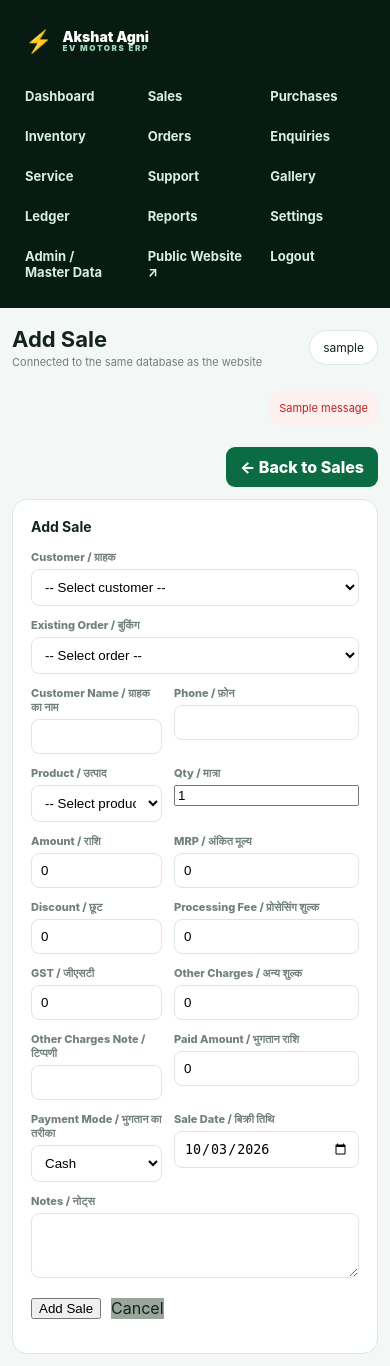
After one commit to shailendracs2011-debug/akshatagnievhub001, a Django app: page /erp/sales/add/ in a window 390 px wide. The commit adds this page. Run offline with Django 5.2, Linux system fonts and the light colour scheme; a user stored in the database is signed in; tables that the repository leaves empty hold one stand-in row (values such as "Sample post"); one stand-in notice (Sample message) is shown; some libraries are stand-ins or nearby versions.

Commit message:
Add ERP sell page with customer/order auto-fill
Add dedicated add/edit sale form in ERP (erp/sales/add/, erp/sales/<pk>/edit/)
with SaleForm. Customer dropdown auto-fills name/phone from Customer data;
order dropdown auto-fills customer name, phone, product, qty, amount and
payment mode from Order data via JSON endpoints (erp/api/customer/<pk>,
erp/api/order/<pk>). Add Sale button on sales table.

```diff
--- a/showroom/forms.py
+++ b/showroom/forms.py
@@ -1,16 +1,19 @@
 import base64
 import io
+from datetime import date
 
 from django import forms
 from django.urls import reverse_lazy
 
 from .images import bytes_to_data_url, thumbnail_data_url, HERO_BYTES, HERO_EDGE, THUMBNAIL_BYTES
 from .models import (
+    Customer,
     Enquiry,
     GalleryImage,
     Order,
     Product,
     ProductGallery,
+    Sale,
     ServiceQuery,
     SiteSetting,
     SupportQuery,
@@ -593,3 +596,70 @@ class SiteSettingForm(forms.ModelForm):
         if commit:
             obj.save()
         return obj
+
+
+class SaleForm(forms.ModelForm):
+    """Admin-facing form to record a walk-in sale.
+
+    The customer and order dropdowns are hooked up to JSON endpoints so
+    picking a customer (or an existing order) auto-fills the name, phone
+    and order details instead of re-typing them on every page.
+    """
+
+    class Meta:
+        model = Sale
+        fields = [
+            'customer', 'order', 'customer_name', 'phone', 'product',
+            'quantity', 'amount', 'mrp_amount', 'discount_amount',
+            'processing_fee', 'gst_amount', 'other_charges',
+            'other_charges_description', 'paid_amount', 'payment_mode',
+            'sale_date', 'notes',
+        ]
+        widgets = {
+            'customer': forms.Select(attrs={'class': 'select', 'data-autofill': 'customer'}),
+            'order': forms.Select(attrs={'class': 'select', 'data-autofill': 'order'}),
+            'customer_name': forms.TextInput(attrs={'class': 'input', 'autocomplete': 'off'}),
+            'phone': forms.TextInput(attrs={'class': 'input', 'autocomplete': 'off', 'inputmode': 'tel'}),
+            'product': forms.Select(attrs={'class': 'select'}),
+            'amount': forms.NumberInput(attrs={'class': 'input', 'step': '0.01'}),
+            'mrp_amount': forms.NumberInput(attrs={'class': 'input', 'step': '0.01'}),
+            'discount_amount': forms.NumberInput(attrs={'class': 'input', 'step': '0.01'}),
+            'processing_fee': forms.NumberInput(attrs={'class': 'input', 'step': '0.01'}),
+            'gst_amount': forms.NumberInput(attrs={'class': 'input', 'step': '0.01'}),
+            'other_charges': forms.NumberInput(attrs={'class': 'input', 'step': '0.01'}),
+            'paid_amount': forms.NumberInput(attrs={'class': 'input', 'step': '0.01'}),
+            'payment_mode': forms.Select(attrs={'class': 'select'}),
+            'sale_date': forms.DateInput(attrs={'class': 'input', 'type': 'date'}),
+            'notes': forms.Textarea(attrs={'class': 'input', 'rows': 3}),
+            'other_charges_description': forms.TextInput(attrs={'class': 'input'}),
+        }
+        labels = {
+            'customer': 'Customer / ग्राहक',
+            'order': 'Existing Order / बुकिंग',
+            'customer_name': 'Customer Name / ग्राहक का नाम',
+            'phone': 'Phone / फ़ोन',
+            'product': 'Product / उत्पाद',
+            'quantity': 'Qty / मात्रा',
+            'amount': 'Amount / राशि',
+            'mrp_amount': 'MRP / अंकित मूल्य',
+            'discount_amount': 'Discount / छूट',
+            'processing_fee': 'Processing Fee / प्रोसेसिंग शुल्क',
+            'gst_amount': 'GST / जीएसटी',
+            'other_charges': 'Other Charges / अन्य शुल्क',
+            'other_charges_description': 'Other Charges Note / टिप्पणी',
+            'paid_amount': 'Paid Amount / भुगतान राशि',
+            'payment_mode': 'Payment Mode / भुगतान का तरीका',
+            'sale_date': 'Sale Date / बिक्री तिथि',
+            'notes': 'Notes / नोट्स',
+        }
+
+    def __init__(self, *args, **kwargs):
+        super().__init__(*args, **kwargs)
+        self.fields['customer'].queryset = Customer.objects.all().order_by('name')
+        self.fields['customer'].empty_label = '-- Select customer --'
+        self.fields['order'].queryset = Order.objects.select_related('product').order_by('-created_at')
+        self.fields['order'].empty_label = '-- Select order --'
+        self.fields['product'].queryset = Product.objects.all().order_by('name')
+        self.fields['product'].empty_label = '-- Select product --'
+        if not self.initial.get('sale_date'):
+            self.initial['sale_date'] = date.today()
--- a/showroom/urls.py
+++ b/showroom/urls.py
@@ -13,7 +13,8 @@ urlpatterns=[
   path('service/',service_enquiry,name='service'), path('support/',support_query,name='support'), path('ticket/<str:ticket>/success/',ticket_success,name='ticket_success'),
   path('erp/login/',ERPLoginView.as_view(),name='erp_login'), path('erp/logout/',ERPLogoutView.as_view(),name='erp_logout'), path('erp/',erp_dashboard,name='erp_dashboard'),
   path('erp/settings/',erp_settings,name='erp_settings'),
-  path('erp/sales/',erp_sales,name='erp_sales'), path('erp/sales/export/',export_sales_excel,name='export_sales'),
+  path('erp/sales/',erp_sales,name='erp_sales'), path('erp/sales/add/',erp_add_sale,name='erp_add_sale'), path('erp/sales/<int:pk>/edit/',erp_edit_sale,name='erp_edit_sale'), path('erp/sales/export/',export_sales_excel,name='export_sales'),
+  path('erp/api/customer/<int:pk>/',erp_customer_json,name='erp_customer_json'), path('erp/api/order/<int:pk>/',erp_order_json,name='erp_order_json'),
   path('erp/purchases/',erp_purchases,name='erp_purchases'), path('erp/purchases/export/',export_purchases_excel,name='export_purchases'),
   path('erp/inventory/',erp_inventory,name='erp_inventory'), path('erp/inventory/export/',export_inventory_excel,name='export_inventory'),
   path('erp/orders/',erp_orders,name='erp_orders'), path('erp/orders/export/',export_orders_excel,name='export_orders'),
--- a/showroom/views.py
+++ b/showroom/views.py
@@ -5,7 +5,7 @@ from django.contrib import messages
 from django.contrib.admin.views.decorators import staff_member_required
 from django.contrib.auth.views import LoginView, LogoutView
 from django.db.models import Q, Sum, Count, F
-from django.http import Http404, HttpResponse
+from django.http import Http404, HttpResponse, JsonResponse
 from django.shortcuts import get_object_or_404, redirect, render
 from openpyxl import Workbook
 from reportlab.lib.pagesizes import A4
@@ -17,6 +17,7 @@ from .forms import (
     EnquiryForm,
     OrderForm,
     PartRequestForm,
+    SaleForm,
     ServiceQueryForm,
     SupportQueryForm,
     SiteSettingForm,
@@ -379,6 +380,67 @@ def erp_dashboard(request):
 def erp_table(request, title, rows, kind): return render(request,'erp/table.html',{'title':title,'rows':rows,'kind':kind})
 @staff_member_required
 def erp_sales(request): return erp_table(request,'Sales',Sale.objects.select_related('product','customer').all(),'sales')
+
+
+@staff_member_required
+def erp_add_sale(request):
+    if request.method == 'POST':
+        form = SaleForm(request.POST)
+        if form.is_valid():
+            sale = form.save(commit=False)
+            if not sale.invoice_no:
+                sale.invoice_no = _next_invoice_no()
+            sale.save()
+            messages.success(request, f'Sale {sale.invoice_no} recorded.')
+            return redirect('erp_sales')
+    else:
+        form = SaleForm()
+    ctx = base_context(request); ctx.update({'form': form, 'title': 'Add Sale'})
+    return render(request, 'erp/add_sell.html', ctx)
+
+
+@staff_member_required
+def erp_edit_sale(request, pk):
+    sale = get_object_or_404(Sale, pk=pk)
+    if request.method == 'POST':
+        form = SaleForm(request.POST, instance=sale)
+        if form.is_valid():
+            form.save()
+            messages.success(request, f'Sale {sale.invoice_no} updated.')
+            return redirect('erp_sales')
+    else:
+        form = SaleForm(instance=sale)
+    ctx = base_context(request); ctx.update({'form': form, 'title': 'Edit Sale', 'sale': sale})
+    return render(request, 'erp/add_sell.html', ctx)
+
+
+@staff_member_required
+def erp_customer_json(request, pk):
+    customer = get_object_or_404(Customer, pk=pk)
+    return JsonResponse({'name': customer.name, 'phone': customer.mobile})
+
+
+@staff_member_required
+def erp_order_json(request, pk):
+    order = get_object_or_404(Order.objects.select_related('product'), pk=pk)
+    return JsonResponse({
+        'name': order.name,
+        'phone': order.phone,
+        'product_id': order.product.pk if order.product else '',
+        'product': order.product.name if order.product else '',
+        'quantity': order.quantity,
+        'amount': str(order.amount),
+        'payment_mode': order.payment_mode,
+    })
+
+
+def _next_invoice_no():
+    today = date.today()
+    prefix = f'INV-{today:%y%m%d}-'
+    n = Sale.objects.filter(invoice_no__startswith=prefix).count() + 1
+    return f'{prefix}{n:04d}'
+
+
 @staff_member_required
 def erp_purchases(request): return erp_table(request,'Purchases',Purchase.objects.select_related('product','supplier').all(),'purchases')
 @staff_member_required
--- /dev/null
+++ b/templates/erp/add_sell.html
@@ -0,0 +1,90 @@
+{% extends 'erp/base.html' %}{% block content %}
+<style>
+.sell-form{display:grid;grid-template-columns:1fr 1fr;gap:12px;margin-top:10px}
+.sell-form > *:nth-child(-2){grid-column:span 2}
+.field{display:flex;flex-direction:column;gap:5px}
+.field label{font-size:11px;font-weight:800;color:var(--muted)}
+.field .input,.field select{width:100%;padding:9px;border:1px solid var(--line);border-radius:8px;background:#fff}
+.field.full{grid-column:span 2}
+.actions{grid-column:span 2;display:flex;gap:10px;margin-top:8px}
+.alert{background:#fff0f0;color:#b22;border-radius:9px;padding:10px;font-size:11px;margin-bottom:10px}
+.ok{background:#f0fff4;color:#1b5e20;border-radius:9px;padding:10px;font-size:11px;margin-bottom:10px}
+</style>
+
+{% if messages %}
+<div class="page-actions">{% for m in messages %}<div class="alert">{{ m }}</div>{% endfor %}</div>
+{% endif %}
+
+<div class="page-actions"><a class="btn" href="{% url 'erp_sales' %}">← Back to Sales</a></div>
+
+<section class="panel"><h3>{{ title }}</h3>
+<form method="post" class="sell-form" novalidate>
+  {% csrf_token %}
+  {% if sale %}<input type="hidden" name="sale_id" value="{{ sale.pk }}">{% endif %}
+
+  <div class="field full"><label>{{ form.customer.label }}</label>{{ form.customer }}</div>
+  <div class="field full"><label>{{ form.order.label }}</label>{{ form.order }}</div>
+
+  <div class="field"><label>{{ form.customer_name.label }}</label>{{ form.customer_name }}</div>
+  <div class="field"><label>{{ form.phone.label }}</label>{{ form.phone }}</div>
+  <div class="field"><label>{{ form.product.label }}</label>{{ form.product }}</div>
+  <div class="field"><label>{{ form.quantity.label }}</label>{{ form.quantity }}</div>
+
+  <div class="field"><label>{{ form.amount.label }}</label>{{ form.amount }}</div>
+  <div class="field"><label>{{ form.mrp_amount.label }}</label>{{ form.mrp_amount }}</div>
+  <div class="field"><label>{{ form.discount_amount.label }}</label>{{ form.discount_amount }}</div>
+  <div class="field"><label>{{ form.processing_fee.label }}</label>{{ form.processing_fee }}</div>
+
+  <div class="field"><label>{{ form.gst_amount.label }}</label>{{ form.gst_amount }}</div>
+  <div class="field"><label>{{ form.other_charges.label }}</label>{{ form.other_charges }}</div>
+  <div class="field"><label>{{ form.other_charges_description.label }}</label>{{ form.other_charges_description }}</div>
+  <div class="field"><label>{{ form.paid_amount.label }}</label>{{ form.paid_amount }}</div>
+
+  <div class="field"><label>{{ form.payment_mode.label }}</label>{{ form.payment_mode }}</div>
+  <div class="field"><label>{{ form.sale_date.label }}</label>{{ form.sale_date }}</div>
+  <div class="field full"><label>{{ form.notes.label }}</label>{{ form.notes }}</div>
+
+  {{ form.non_field_errors }}
+  {% for field in form %}
+    {% if field.errors %}<div class="alert">{{ field.label }}: {{ field.errors|striptags }}</div>{% endif %}
+  {% endfor %}
+
+  <div class="actions"><button class="btn" type="submit">{{ title }}</button><a class="btn" href="{% url 'erp_sales' %}" style="background:#9aa59e">Cancel</a></div>
+</form>
+</section>
+
+<script>
+function setVal(id, value){
+  if(value===undefined||value===null||value==='') return;
+  var el=document.getElementById(id);
+  if(!el) return;
+  el.value=value;
+}
+function bindAutofill(selectId, kind){
+  var sel=document.getElementById(selectId);
+  if(!sel) return;
+  var base="{% url 'erp_customer_json' 0 %}";
+  if(kind==='order') base="{% url 'erp_order_json' 0 %}";
+  sel.addEventListener('change',function(){
+    var pk=this.value;
+    if(!pk) return;
+    var url=base.replace('/0/','/'+pk+'/');
+    fetch(url).then(function(r){return r.json();}).then(function(data){
+      if(kind==='customer'){
+        setVal('id_customer_name',data.name);
+        setVal('id_phone',data.phone);
+      }else if(kind==='order'){
+        setVal('id_customer_name',data.name);
+        setVal('id_phone',data.phone);
+        if(data.product_id) setVal('id_product',data.product_id);
+        setVal('id_quantity',data.quantity);
+        setVal('id_amount',data.amount);
+        if(data.payment_mode) setVal('id_payment_mode',data.payment_mode);
+      }
+    });
+  });
+}
+bindAutofill('id_customer','customer');
+bindAutofill('id_order','order');
+</script>
+{% endblock %}
--- a/templates/erp/table.html
+++ b/templates/erp/table.html
@@ -1,5 +1,5 @@
 {% extends 'erp/base.html' %}{% block content %}<div class="page-actions">
-{% if kind == 'sales' %}<a class="btn" href="{% url 'export_sales' %}">Export Excel</a>{% endif %}
+{% if kind == 'sales' %}<a class="btn" href="{% url 'erp_add_sale' %}">Add Sale</a> <a class="btn" href="{% url 'export_sales' %}">Export Excel</a>{% endif %}
 {% if kind == 'purchases' %}<a class="btn" href="{% url 'export_purchases' %}">Export Excel</a>{% endif %}
 {% if kind == 'orders' %}<a class="btn" href="{% url 'export_orders' %}">Export Excel</a>{% endif %}
 {% if kind == 'enquiries' %}<a class="btn" href="{% url 'export_enquiries' %}">Export Excel</a>{% endif %}
```
